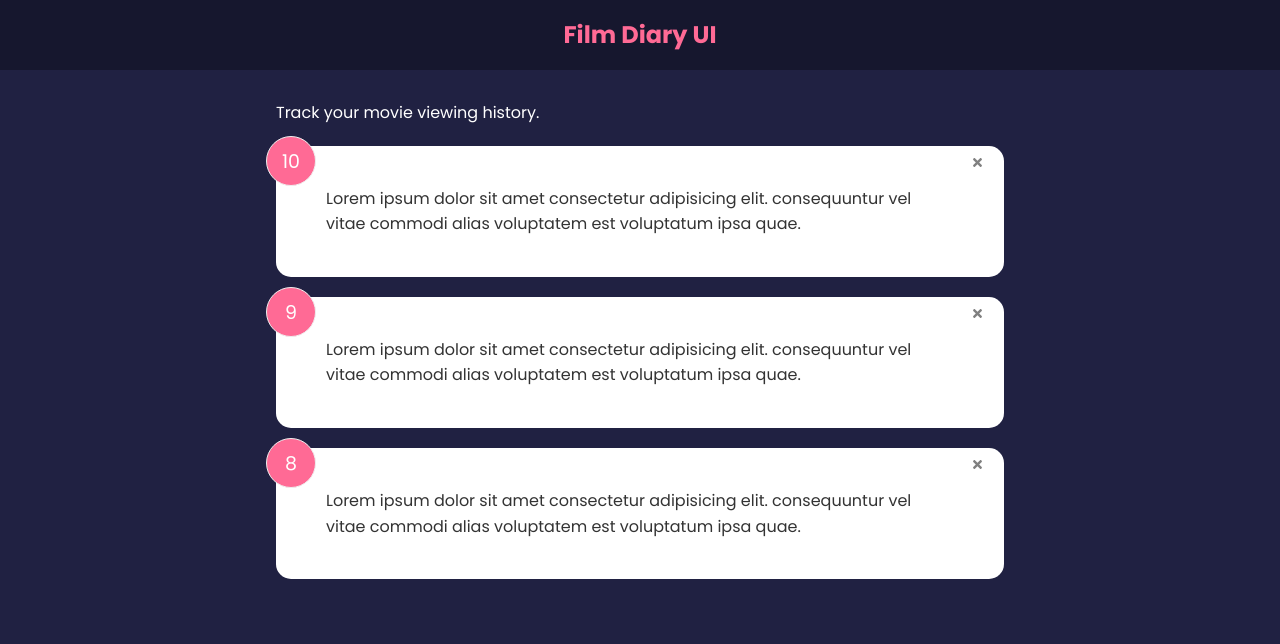
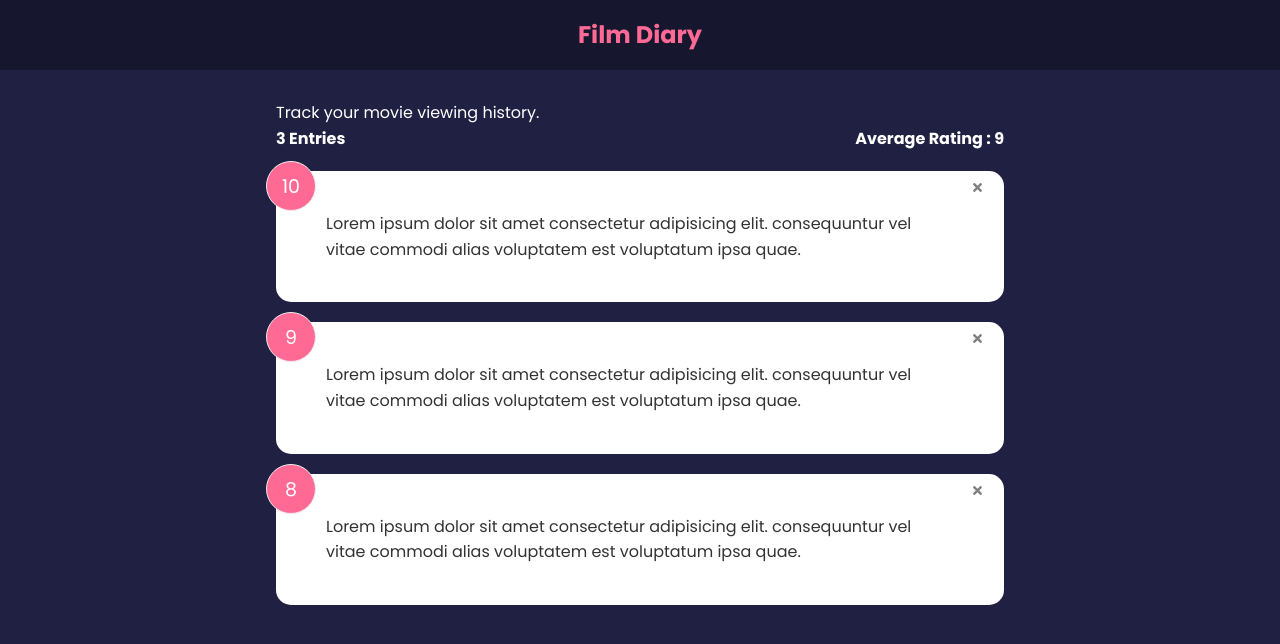
Before and after one commit to cartile/film-diary, a React (Create React App) app: page / in a window 1280 px wide. Shown: the top 644 px of the page. Built offline with nearby package versions, Linux system fonts and the light colour scheme.

Commit message:
entries count + avg rating

```diff
--- a/src/App.js
+++ b/src/App.js
@@ -2,15 +2,22 @@ import Header from './components/Header'
 import MovieList from './components/MovieList'
 import MovieData from './data/MovieData'
 import { useState } from 'react'
+import RatingStats from './components/RatingStats'
 
 function App() {
     const [movie, setMovie] = useState(MovieData)
+
+    const deleteMovie = (id) => {
+        if(window.confirm('Are you sure you want to delete this entry?'))
+        setMovie(movie.filter((item)=> item.id !== id))
+    }
     return (
         <>
         <Header />
         <div className = 'container'>
             <p>Track your movie viewing history.</p>
-            <MovieList movie = {movie}/>
+            <RatingStats movie = {movie}/>
+            <MovieList movie = {movie} handleDelete={deleteMovie}/>
         </div>
     </>
     )
--- a/src/components/Header.jsx
+++ b/src/components/Header.jsx
@@ -20,7 +20,7 @@ function Header(props) {
 }
 
 Header.defaultProps = {
-    text: "Film Diary UI",
+    text: "Film Diary",
     bgColor: "rgba(0,0,0,0.3)",
     textColor: "#ff6a95",
 }
--- a/src/components/MovieItem.jsx
+++ b/src/components/MovieItem.jsx
@@ -4,11 +4,11 @@ import PropTypes from 'prop-types'
 import { FaTimes } from 'react-icons/fa'
 
 
-function MovieItem({item}) {
+function MovieItem({item, handleDelete}) {
   return (
     <Card>
         <div className="num-display">{item.rating}</div>
-        <button className="close">
+        <button onClick={() => handleDelete(item.id)} className="close">
           <FaTimes color='grey' size = {13} />
         </button>
         <div className="text-display">{item.review}</div>
--- a/src/components/MovieList.jsx
+++ b/src/components/MovieList.jsx
@@ -3,13 +3,16 @@ import MovieItem from './MovieItem'
 import PropTypes from 'prop-types'
 
 
-function MovieList({movie}) {
+function MovieList({movie, handleDelete}) {
     if (!movie || movie.length === 0) {
         return <p>No movies logged yet.</p>
     }
   return (<div className = 'feedback-list'>
     {movie.map((item)=>(
-        <MovieItem key = {item.id} item = {item}/>
+        <MovieItem
+        key = {item.id}
+        item = {item}
+        handleDelete={handleDelete}/>
     ))}
   </div>
   )
--- /dev/null
+++ b/src/components/RatingStats.jsx
@@ -0,0 +1,23 @@
+import React from 'react'
+import PropTypes from 'prop-types'
+
+
+function RatingStats({movie}) {
+
+    let total = movie.reduce((acc, curr) => {
+        return acc + curr.rating}, 0)
+    let avg = total/movie.length
+    avg = avg.toFixed(1).replace(/[.,]0$/,'')
+  return (
+    <div className='feedback-stats'>
+      <h4>{movie.length} Entries</h4>
+      <h4>Average Rating : {isNaN(avg) ? 0 : avg}</h4>
+    </div>
+  )
+}
+
+RatingStats.propTypes = {
+    movie: PropTypes.array.isRequired,
+}
+
+export default RatingStats
```
